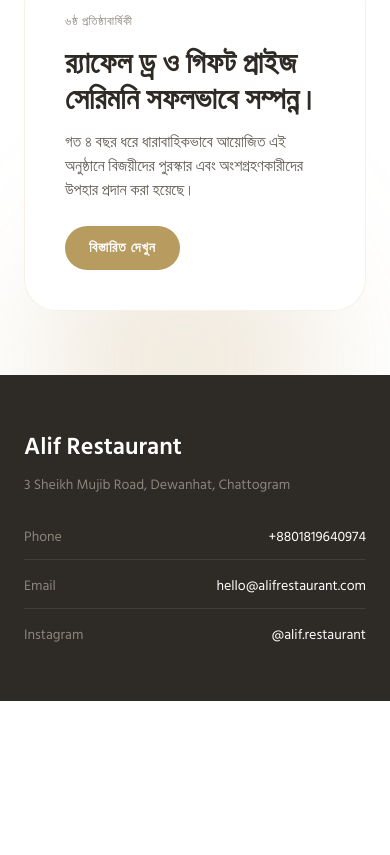
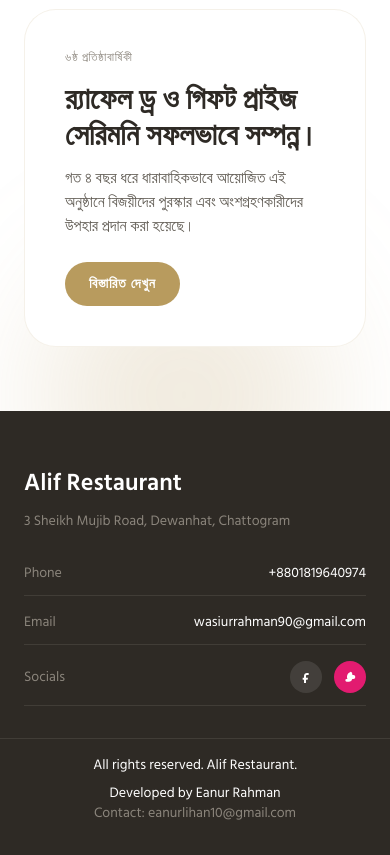
Before and after one commit to Lihan37/alif-client, a React (Vite) app: page / in a window 390 px wide. Shown: the part 2257-3112 px from the top of the page. Before the commit the page ends 2958 px from the top, so only its background shows below. Built offline with nearby package versions, Linux system fonts and the light colour scheme; no server answers.

Commit message:
banner update

```diff
--- a/src/App.tsx
+++ b/src/App.tsx
@@ -116,6 +116,9 @@
         </div>
         <div className="mx-auto mt-2 w-full max-w-6xl px-6 pb-16">
           <h3 className="mb-3 text-lg font-semibold text-text-primary md:text-xl">হল ডেকোরেশন গ্যালারি</h3>
+          <p className="mb-4 text-sm text-text-secondary md:text-base">
+            আপনার পছন্দ ও বাজেট অনুযায়ী হলের ডেকোরেশন সম্পূর্ণ কাস্টমাইজ করা যাবে।
+          </p>
           <div className="flex snap-x snap-mandatory gap-4 overflow-x-auto pb-2">
             {[
               'https://res.cloudinary.com/duaysox2a/image/upload/v1772526526/WhatsApp_Image_2026-03-03_at_13.16.36_1_jdikrc.jpg',
--- a/src/components/shared/Footer.tsx
+++ b/src/components/shared/Footer.tsx
@@ -1,7 +1,7 @@
 const Footer = () => {
   return (
     <footer className="bg-surface-footer text-text-inverse">
-      <div className="mx-auto grid w-full max-w-6xl gap-8 px-6 py-14 md:grid-cols-[1.1fr_0.9fr]">
+      <div className="mx-auto grid w-full max-w-6xl gap-8 px-6 pb-8 pt-14 md:grid-cols-[1.1fr_0.9fr]">
         <div>
           <h2 className="text-2xl font-semibold">Alif Restaurant</h2>
           <p className="mt-3 text-sm text-text-muted">
@@ -15,13 +15,47 @@
           </div>
           <div className="flex items-center justify-between border-b border-text-muted/20 pb-3">
             <span>Email</span>
-            <span className="text-text-inverse">hello@alifrestaurant.com</span>
+            <a href="mailto:wasiurrahman90@gmail.com" className="text-text-inverse hover:text-accent">
+              wasiurrahman90@gmail.com
+            </a>
           </div>
-          <div className="flex items-center justify-between">
-            <span>Instagram</span>
-            <span className="text-text-inverse">@alif.restaurant</span>
+          <div className="flex items-center justify-between border-b border-text-muted/20 pb-3">
+            <span>Socials</span>
+            <div className="flex items-center gap-3">
+              <a
+                href="https://www.facebook.com/profile.php?id=61556054081387"
+                target="_blank"
+                rel="noopener noreferrer"
+                className="inline-flex h-8 w-8 items-center justify-center rounded-full bg-white/10 text-text-inverse transition hover:bg-accent hover:text-white"
+                aria-label="Facebook"
+                title="Facebook"
+              >
+                <svg viewBox="0 0 24 24" className="h-4 w-4" fill="currentColor" aria-hidden="true">
+                  <path d="M13.5 9H16V6h-2.5C10.9 6 9 7.9 9 10.5V13H7v3h2v5h3v-5h2.4l.6-3H12v-2.5c0-.8.7-1.5 1.5-1.5z" />
+                </svg>
+              </a>
+              <a
+                href="https://www.foodpanda.com.bd/restaurant/g54m/alif-restaurant-dewanhut"
+                target="_blank"
+                rel="noopener noreferrer"
+                className="inline-flex h-8 w-8 items-center justify-center rounded-full bg-[#e21b70] text-white transition hover:opacity-90"
+                aria-label="Foodpanda"
+                title="Foodpanda"
+              >
+                <svg viewBox="0 0 24 24" className="h-4 w-4" fill="currentColor" aria-hidden="true">
+                  <path d="M12 4a3.5 3.5 0 0 1 3.5 3.5V9H17a3 3 0 1 1 0 6h-1.6A4.9 4.9 0 0 1 10.5 19H7a2 2 0 1 1 0-4h1.2A4.8 4.8 0 0 1 7.5 12C7.5 7.6 10.6 4 15 4h-3z" />
+                </svg>
+              </a>
+            </div>
           </div>
         </div>
+      </div>
+      <div className="mx-auto w-full max-w-6xl border-t border-text-muted/20 px-6 pb-8 pt-4 text-center text-sm">
+        <p className="text-text-inverse">All rights reserved. Alif Restaurant.</p>
+        <p className="mt-2 text-text-inverse">Developed by Eanur Rahman</p>
+        <a href="mailto:eanurlihan10@gmail.com" className="text-text-muted hover:text-accent">
+          Contact: eanurlihan10@gmail.com
+        </a>
       </div>
     </footer>
   );
--- a/src/pages/Events/Events.tsx
+++ b/src/pages/Events/Events.tsx
@@ -13,6 +13,29 @@
     src: 'https://res.cloudinary.com/duaysox2a/image/upload/v1772522843/alif_2_xr3tvz.jpg',
     alt: '6th anniversary raffle draw winners list part 2',
     caption: 'Raffle Draw Winners List - Part 2',
+  },
+];
+
+const celebrationGalleryImages = [
+  {
+    src: 'https://res.cloudinary.com/duaysox2a/image/upload/v1772617974/WhatsApp_Image_2026-03-03_at_16.09.59_icufim.jpg',
+    alt: 'Prize handover ceremony photo 1',
+    caption: 'Prize Handover Moment',
+  },
+  {
+    src: 'https://res.cloudinary.com/duaysox2a/image/upload/v1772617974/WhatsApp_Image_2026-03-03_at_16.09.58_usqa5r.jpg',
+    alt: 'Prize handover ceremony photo 2',
+    caption: 'Winners with Organizers',
+  },
+  {
+    src: 'https://res.cloudinary.com/duaysox2a/image/upload/v1772617974/WhatsApp_Image_2026-03-03_at_16.09.58_2_v1uru7.jpg',
+    alt: 'Prize handover ceremony photo 3',
+    caption: '1st Prize Handover',
+  },
+  {
+    src: 'https://res.cloudinary.com/duaysox2a/image/upload/v1772617975/WhatsApp_Image_2026-03-03_at_16.09.58_1_p2etvd.jpg',
+    alt: 'Restaurant anniversary event decoration and entrance',
+    caption: 'Anniversary Event Spot',
   },
 ];
 
@@ -74,6 +97,29 @@
 
       <div className="mt-8">
         <h3 className="text-center text-xl font-semibold text-text-primary md:text-2xl">
+          Anniversary Event Gallery
+        </h3>
+        <p className="mt-2 text-center text-sm text-text-secondary md:text-base">
+          অনুষ্ঠানের মুহূর্তগুলো দেখুন (স্ক্রল করে আরও ছবি দেখুন)
+        </p>
+        <div className="mt-4 flex snap-x snap-mandatory gap-4 overflow-x-auto pb-2">
+          {celebrationGalleryImages.map((image, index) => (
+            <figure
+              key={image.src}
+              className="animate-fade-up snap-start shrink-0 overflow-hidden rounded-2xl border border-brand-dark/15 bg-white p-2.5 shadow-[0_20px_50px_-45px_rgba(0,0,0,0.45)] w-[280px] sm:w-[420px] md:w-[520px]"
+              style={{ animationDelay: `${0.08 + index * 0.06}s` }}
+            >
+              <img
+                src={image.src}
+                alt={image.alt}
+                loading="lazy"
+                className="h-[220px] w-full rounded-xl object-cover sm:h-[290px] md:h-[340px]"
+              />
+            </figure>
+          ))}
+        </div>
+
+        <h3 className="mt-6 text-center text-xl font-semibold text-text-primary md:text-2xl">
           Gift Prize Ceremony - Winners Announcement
         </h3>
         <figure
```
